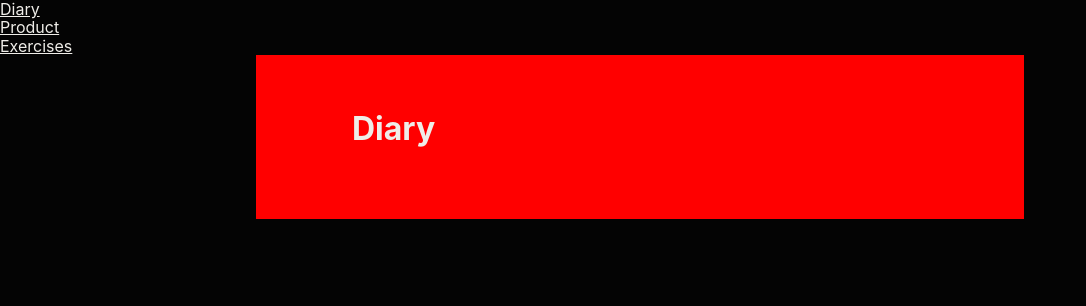
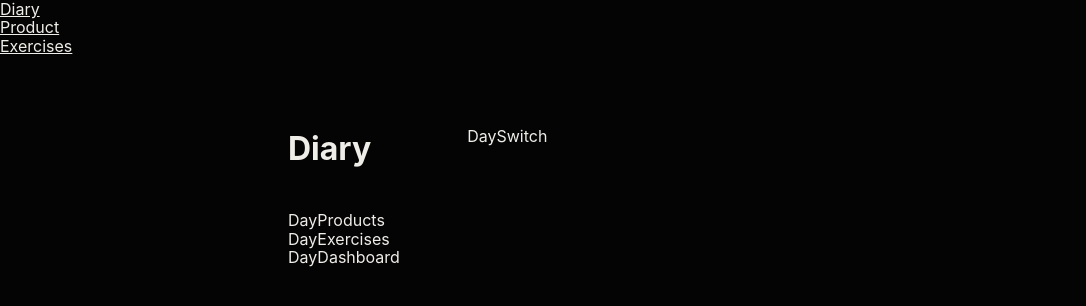
Before and after one commit to Nikolaus-B/power-pulse, a React (Create React App) app: page /power-pulse/diary in a window 1280 px wide. Shown: the top 306 px of the page, without its empty margins (0-1086 px from the left). Built offline with nearby package versions, Linux system fonts and the light colour scheme.

Commit message:
create components

```diff
--- a/src/components/DayDashboard/DayDashboard.jsx
+++ b/src/components/DayDashboard/DayDashboard.jsx
@@ -0,0 +1,5 @@
+import React from 'react';
+
+export const DayDashboard = () => {
+  return <div>DayDashboard</div>;
+};
--- /dev/null
+++ b/src/components/Diary/Diary.jsx
@@ -0,0 +1,31 @@
+import { Title } from 'components/Title/Title';
+import React from 'react';
+
+import { DaySwitch } from 'components/DaySwitch/DaySwitch';
+import { DayProducts } from 'components/DayProducts/DayProducts';
+import { DayExercises } from 'components/DayExercises/DayExercises';
+import { DayDashboard } from 'components/DayDashboard/DayDashboard';
+import {
+  ProductAndExercises,
+  DiaryContainer,
+  TitleContainer,
+  DashboardContainer,
+} from './Diary.styled';
+
+export const Diary = () => {
+  return (
+    <DiaryContainer className="container">
+      <TitleContainer>
+        <Title title={'Diary'} />
+        <DaySwitch />
+      </TitleContainer>
+      <DashboardContainer>
+        <ProductAndExercises>
+          <DayProducts />
+          <DayExercises />
+        </ProductAndExercises>
+        <DayDashboard />
+      </DashboardContainer>
+    </DiaryContainer>
+  );
+};
--- /dev/null
+++ b/src/components/Diary/Diary.styled.js
@@ -0,0 +1,24 @@
+import styled from 'styled-components';
+
+export const DiaryContainer = styled.div``;
+
+export const TitleContainer = styled.div`
+  display: flex;
+  gap: 96px;
+  margin-bottom: 40px;
+`;
+
+export const ProductAndExercises = styled.div``;
+
+export const DashboardContainer = styled.div`
+  display: flex;
+  flex-direction: column-reverse;
+
+  @media screen and (min-width: 768px) and (max-width: 1439px) {
+    flex-direction: column;
+  }
+
+  @media screen and (min-width: 1440px) {
+    flex-direction: row;
+  }
+`;
--- a/src/components/DiaryContainer/DiaryContainer.jsx
+++ /dev/null
@@ -1,11 +0,0 @@
-import { Title } from 'components/Title/Title';
-import React from 'react';
-import { DiaryContainerStyled } from './DiaryContainer.styled';
-
-export const DiaryContainer = () => {
-  return (
-    <DiaryContainerStyled className="container">
-      <Title title={'Diary'} />
-    </DiaryContainerStyled>
-  );
-};
--- a/src/components/DiaryContainer/DiaryContainer.styled.js
+++ /dev/null
@@ -1,6 +0,0 @@
-import styled from 'styled-components';
-
-export const DiaryContainerStyled = styled.div`
-  padding: 52px 96px 68px 96px;
-  background-color: red;
-`;
--- a/src/components/Title/Title.styled.js
+++ b/src/components/Title/Title.styled.js
@@ -3,6 +3,11 @@ import styled from 'styled-components';
 export const TitleText = styled.h1`
   font-weight: 700;
 
-  font-size: 32px;
-  line-height: 44px;
+  font-size: 24px;
+  line-height: 28px;
+
+  @media screen and (min-width: 768px) {
+    font-size: 32px;
+    line-height: 44px;
+  }
 `;
--- a/src/pages/DiaryPage.jsx
+++ b/src/pages/DiaryPage.jsx
@@ -1,10 +1,10 @@
-import { DiaryContainer } from 'components/DiaryContainer/DiaryContainer';
+import { Diary } from 'components/Diary/Diary';
 import React from 'react';
 
 function DiaryPage() {
   return (
     <>
-      <DiaryContainer />
+      <Diary />
     </>
   );
 }
```
